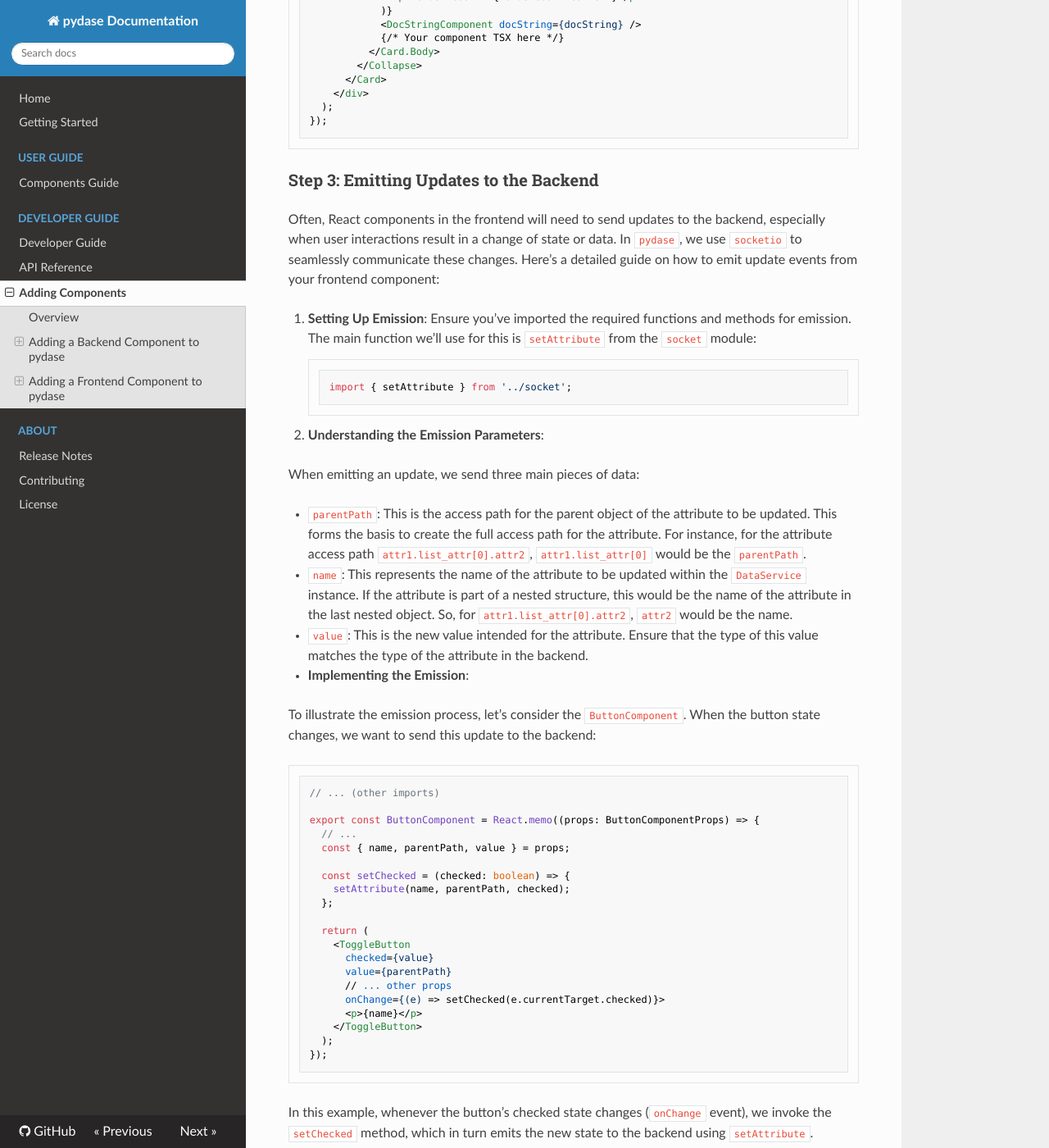
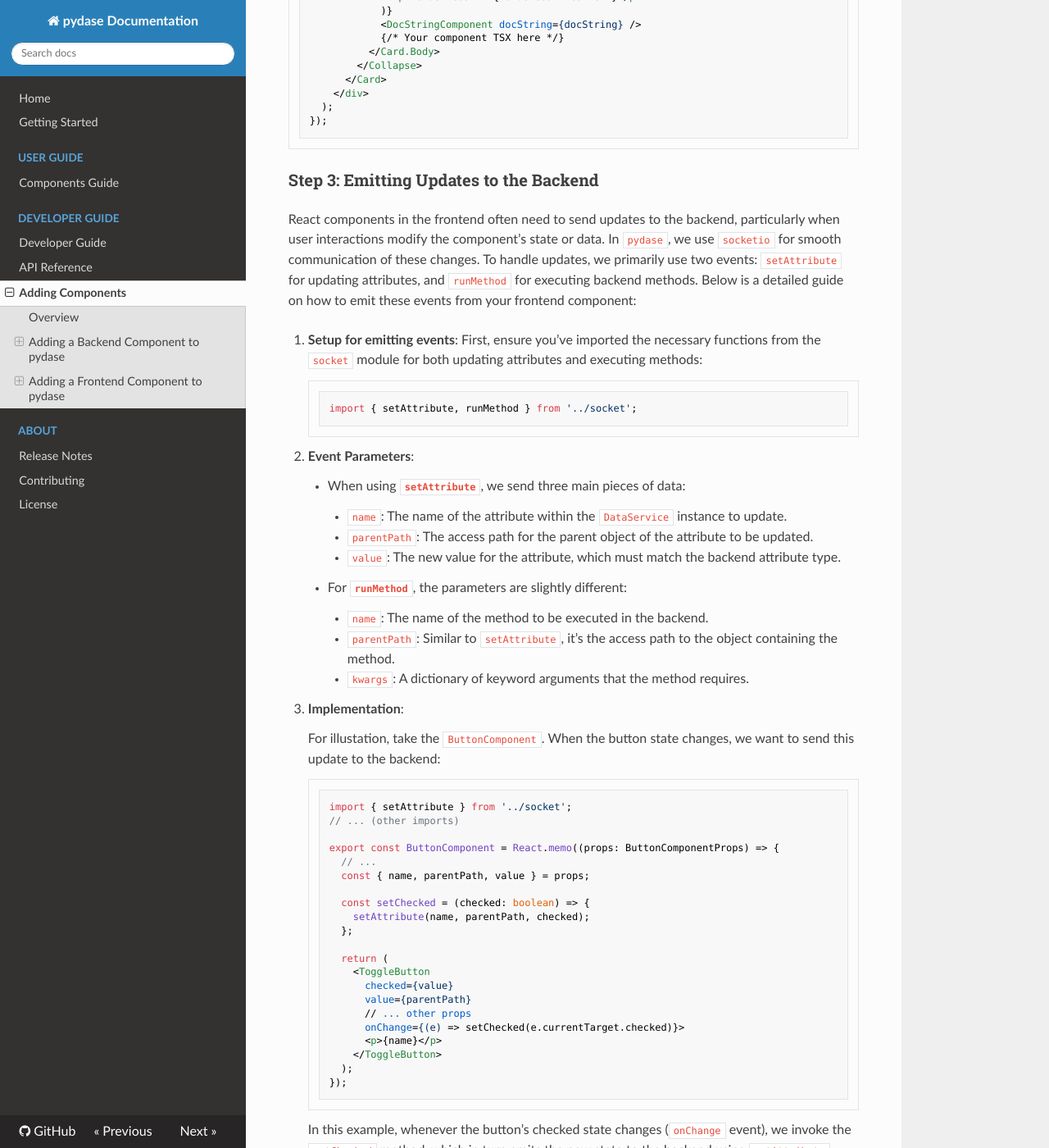
Before and after one commit to tiqi-group/pydase, an MkDocs documentation site: the page built from docs/dev-guide/Adding_Components.md, in a window 1280 px wide and 1400 px high, scrolled down 3746 px. Shown: the whole window at 82% size. Built offline with MkDocs 1.6.1, drawn with Linux system fonts in a browser that asks for light colours; nearby versions of some CDN libraries.

Commit message:
docs: updates Adding_Components.md

````diff
--- a/docs/dev-guide/Adding_Components.md
+++ b/docs/dev-guide/Adding_Components.md
@@ -174,52 +174,56 @@ export const ImageComponent = React.memo((props: ImageComponentProps) => {
 
 ### Step 3: Emitting Updates to the Backend
 
-Often, React components in the frontend will need to send updates to the backend, especially when user interactions result in a change of state or data. In `pydase`, we use `socketio` to seamlessly communicate these changes. Here's a detailed guide on how to emit update events from your frontend component:
+React components in the frontend often need to send updates to the backend, particularly when user interactions modify the component's state or data. In `pydase`, we use `socketio` for smooth communication of these changes. To handle updates, we primarily use two events: `setAttribute` for updating attributes, and `runMethod` for executing backend methods. Below is a detailed guide on how to emit these events from your frontend component:
 
-1. **Setting Up Emission**: Ensure you've imported the required functions and methods for emission. The main function we'll use for this is `setAttribute` from the `socket` module:
+1. **Setup for emitting events**:
+    First, ensure you've imported the necessary functions from the `socket` module for both updating attributes and executing methods:
+
+    ```tsx
+    import { setAttribute, runMethod } from '../socket';
+    ```
+
+2. **Event Parameters**:
+
+    - When using **`setAttribute`**, we send three main pieces of data:
+        - `name`: The name of the attribute within the `DataService` instance to update.
+        - `parentPath`: The access path for the parent object of the attribute to be updated.
+        - `value`: The new value for the attribute, which must match the backend attribute type.
+    - For **`runMethod`**, the parameters are slightly different:
+        - `name`: The name of the method to be executed in the backend.
+        - `parentPath`: Similar to `setAttribute`, it's the access path to the object containing the method.
+        - `kwargs`: A dictionary of keyword arguments that the method requires.
+
+3. **Implementation**:
+
+    For illustation, take the `ButtonComponent`. When the button state changes, we want to send this update to the backend:
 
     ```tsx
     import { setAttribute } from '../socket';
+    // ... (other imports)
+
+    export const ButtonComponent = React.memo((props: ButtonComponentProps) => {
+      // ...
+      const { name, parentPath, value } = props;
+
+      const setChecked = (checked: boolean) => {
+        setAttribute(name, parentPath, checked);
+      };
+
+      return (
+        <ToggleButton
+          checked={value}
+          value={parentPath}
+          // ... other props
+          onChange={(e) => setChecked(e.currentTarget.checked)}>
+          <p>{name}</p>
+        </ToggleButton>
+      );
+    });
     ```
 
-2. **Understanding the Emission Parameters**:
+    In this example, whenever the button's checked state changes (`onChange` event), we invoke the `setChecked` method, which in turn emits the new state to the backend using `setAttribute`.
 
-   When emitting an update, we send three main pieces of data:
-
-   - `parentPath`: This is the access path for the parent object of the attribute to be updated. This forms the basis to create the full access path for the attribute. For instance, for the attribute access path `attr1.list_attr[0].attr2`, `attr1.list_attr[0]` would be the `parentPath`.
-
-   - `name`: This represents the name of the attribute to be updated within the `DataService` instance. If the attribute is part of a nested structure, this would be the name of the attribute in the last nested object. So, for `attr1.list_attr[0].attr2`, `attr2` would be the name.
-
-   - `value`: This is the new value intended for the attribute. Ensure that the type of this value matches the type of the attribute in the backend.
-
-3. **Implementing the Emission**:
-
-   To illustrate the emission process, let's consider the `ButtonComponent`. When the button state changes, we want to send this update to the backend:
-
-   ```tsx
-   // ... (other imports)
-
-   export const ButtonComponent = React.memo((props: ButtonComponentProps) => {
-     // ...
-     const { name, parentPath, value } = props;
-
-     const setChecked = (checked: boolean) => {
-       setAttribute(name, parentPath, checked);
-     };
-
-     return (
-       <ToggleButton
-         checked={value}
-         value={parentPath}
-         // ... other props
-         onChange={(e) => setChecked(e.currentTarget.checked)}>
-         <p>{name}</p>
-       </ToggleButton>
-     );
-   });
-   ```
-
-   In this example, whenever the button's checked state changes (`onChange` event), we invoke the `setChecked` method, which in turn emits the new state to the backend using `setAttribute`.
 
 ### Step 4: Add the New Component to the GenericComponent
 
````
